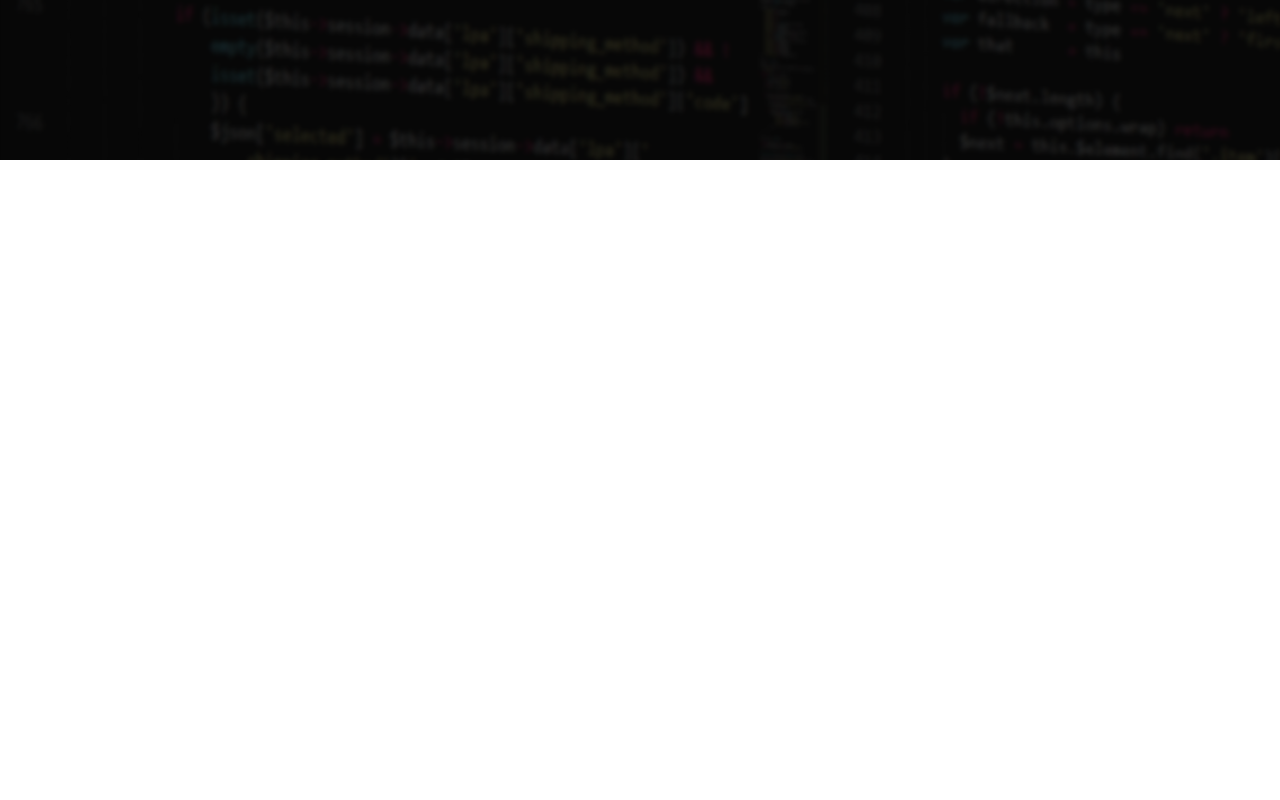
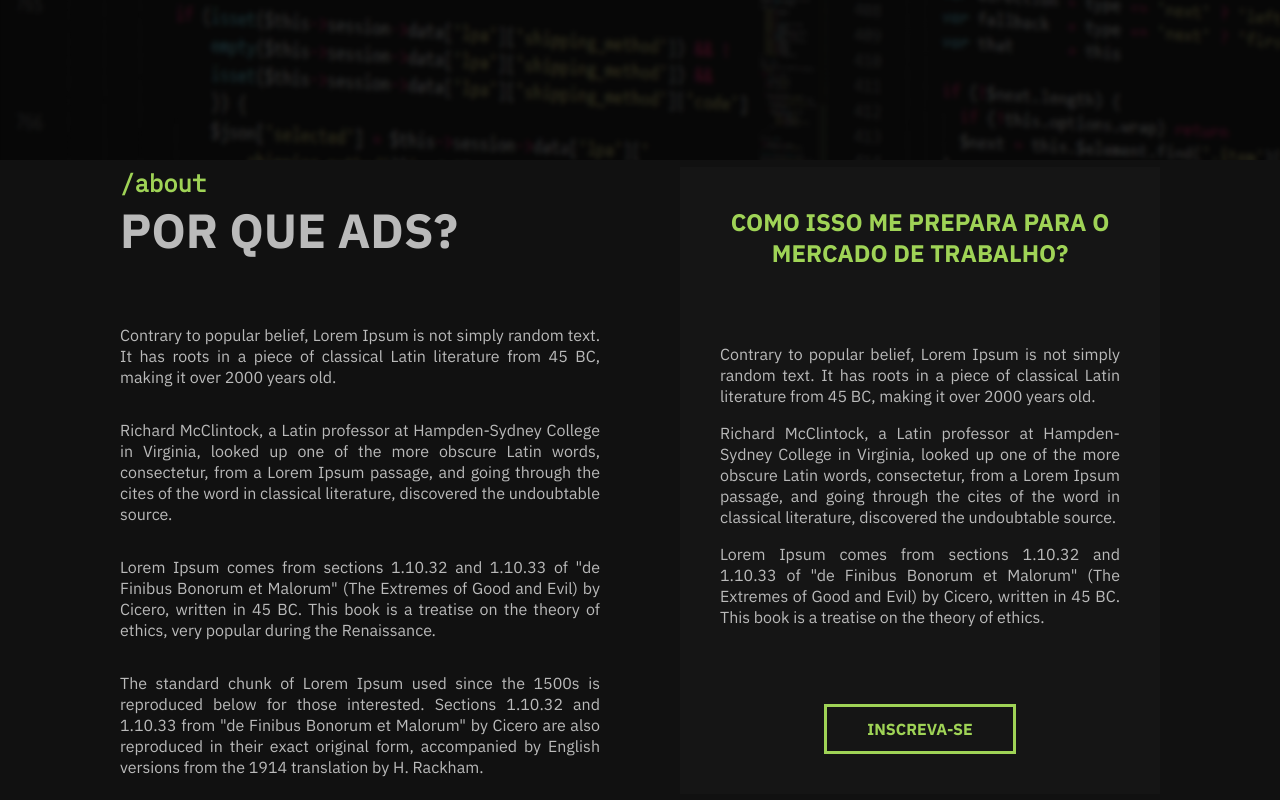
Before and after one commit to luan-hubner/ads-interdisciplinar, a Next.js app: page / in a window 1280 px wide. Shown: the part 640-1440 px from the top of the page. Before the commit the page ends 800 px from the top, so only its background shows below. Built offline with nearby package versions, Linux system fonts and the light colour scheme.

Commit message:
feat: add information section

```diff
--- a/pages/index.tsx
+++ b/pages/index.tsx
@@ -12,7 +12,10 @@ export default function Home() {
     <div>
       <Head>
         <title>ADS - UNIFASIPE</title>
-        <meta name="description" content="Análise e Desenvolvimento de Sistemas - UNIFASIPE" />
+        <meta
+          name="description"
+          content="Análise e Desenvolvimento de Sistemas - UNIFASIPE"
+        />
         <link rel="icon" href="/favicon.ico" />
       </Head>
 
@@ -26,7 +29,9 @@ export default function Home() {
             </h1>
 
             <div className={styles.apresentation}>
-              <p> Preparando você para o mercado de trabalho com uma metodologia
+              <p>
+                {' '}
+                Preparando você para o mercado de trabalho com uma metodologia
                 focada em <span className={styles.bold__text}>hands-on</span> e
                 com muito <span className={styles.bold__text}>networking</span>.
               </p>
@@ -36,6 +41,79 @@ export default function Home() {
             </div>
           </div>
         </section>
+
+        <section className={styles.information}>
+          <div className={styles.container}>
+            <div className={styles.about__course}>
+              <div className={styles.section__header}>
+                <h5>/about</h5>
+                <h1>POR QUE ADS?</h1>
+              </div>
+
+              <div className={styles.text}>
+                <p>
+                  Contrary to popular belief, Lorem Ipsum is not simply random
+                  text. It has roots in a piece of classical Latin literature
+                  from 45 BC, making it over 2000 years old.
+                </p>
+
+                <p>
+                  Richard McClintock, a Latin professor at Hampden-Sydney
+                  College in Virginia, looked up one of the more obscure Latin
+                  words, consectetur, from a Lorem Ipsum passage, and going
+                  through the cites of the word in classical literature,
+                  discovered the undoubtable source.
+                </p>
+
+                <p>
+                  Lorem Ipsum comes from sections 1.10.32 and 1.10.33 of "de
+                  Finibus Bonorum et Malorum" (The Extremes of Good and Evil) by
+                  Cicero, written in 45 BC. This book is a treatise on the
+                  theory of ethics, very popular during the Renaissance.
+                </p>
+
+                <p>
+                  The standard chunk of Lorem Ipsum used since the 1500s is
+                  reproduced below for those interested. Sections 1.10.32 and
+                  1.10.33 from "de Finibus Bonorum et Malorum" by Cicero are
+                  also reproduced in their exact original form, accompanied by
+                  English versions from the 1914 translation by H. Rackham.
+                </p>
+              </div>
+            </div>
+
+            <div className={styles.section__caller}>
+              <h1>COMO ISSO ME PREPARA PARA O MERCADO DE TRABALHO?</h1>
+
+              <div className={styles.text}>
+                <p>
+                  Contrary to popular belief, Lorem Ipsum is not simply random
+                  text. It has roots in a piece of classical Latin literature
+                  from 45 BC, making it over 2000 years old.
+                </p>
+
+                <p>
+                  Richard McClintock, a Latin professor at Hampden-Sydney
+                  College in Virginia, looked up one of the more obscure Latin
+                  words, consectetur, from a Lorem Ipsum passage, and going
+                  through the cites of the word in classical literature,
+                  discovered the undoubtable source.
+                </p>
+
+                <p>
+                  Lorem Ipsum comes from sections 1.10.32 and 1.10.33 of "de
+                  Finibus Bonorum et Malorum" (The Extremes of Good and Evil) by
+                  Cicero, written in 45 BC. This book is a treatise on the
+                  theory of ethics.
+                </p>
+              </div>
+
+              <button className={styles.default__button}>
+                <span>INSCREVA-SE</span>
+              </button>
+            </div>
+          </div>
+        </section>
       </main>
     </div>
   )
--- a/styles/Home.module.css
+++ b/styles/Home.module.css
@@ -1,15 +1,37 @@
 .container {
   max-width: 1080px;
+}
+
+.default__button {
+  background: none;
+  display: flex;
+  justify-content: center;
+  align-items: center;
+  border: 3px solid var(--contrast-color);
+  padding: 0.75rem 2.5rem;
+  transition: 200ms ease-in all;
+  cursor: pointer;
+}
+
+.default__button:hover {
+  background-color: var(--contrast-color);
+}
+
+.default__button:hover span {
+  color: var(--background-default);
+}
+
+.default__button span {
+  font-family: IBM_SANS_BOLD;
+  font-size: 1rem;
+  color: var(--contrast-color);
 }
 
 .main .introduction {
   min-height: 100vh;
   background-image: url('../assets/images/introduction-bg.png');
-}
-
-.main .introduction {
   display: flex;
-  justify-content: center ;
+  justify-content: center;
   align-items: center;
 }
 
@@ -65,3 +87,80 @@
 .main .introduction .apresentation button:hover span {
   color: var(--background-default);
 }
+
+/* ------------------------------------------------------ */
+
+.main .information {
+  min-height: 80vh;
+  display: flex;
+  justify-content: center;
+  align-items: center;
+}
+
+.main .information .container {
+  display: flex;
+  column-gap: 5rem;
+}
+
+.main .information .about__course {
+  display: flex;
+  flex-direction: column;
+}
+
+.main .information .about__course .section__header {
+  display: flex;
+  flex-direction: column;
+  margin-bottom: 3rem;
+}
+
+.main .information .about__course .section__header h5 {
+  font-family: IBM_MONO_REGULAR;
+  font-size: 1.5rem;
+  color: var(--contrast-color);
+}
+
+.main .information .about__course .section__header h1 {
+  font-family: IBM_SANS_BOLD;
+  font-size: 3rem;
+  color: var(--text-color);
+}
+
+.main .information .about__course .text {
+  display: flex;
+  flex-direction: column;
+  max-width: 30rem;
+}
+
+.main .information .about__course .text p {
+  font-family: IBM_SANS_REGULAR;
+  font-size: 1rem;
+  color: var(--text-color);
+  text-align: justify;
+  line-height: 21px;
+}
+
+.main .information .section__caller {
+  max-width: 30rem;
+  background-color: var(--light-background-default);
+  padding: 2.5rem;
+  display: flex;
+  flex-direction: column;
+  justify-content: space-between;
+  align-items: center;
+  text-align: center;
+}
+
+.main .information .section__caller h1 {
+  font-family: IBM_SANS_BOLD;
+  font-size: 1.5rem;
+  line-height: 31px;
+  color: var(--contrast-color);
+}
+
+.main .information .section__caller p {
+  font-family: IBM_SANS_REGULAR;
+  font-size: 1rem;
+  color: var(--text-color);
+  text-align: justify;
+  line-height: 21px;
+}
--- a/styles/globals.css
+++ b/styles/globals.css
@@ -5,6 +5,18 @@ body {
   font-family: -apple-system, BlinkMacSystemFont, Segoe UI, Roboto, Oxygen,
     Ubuntu, Cantarell, Fira Sans, Droid Sans, Helvetica Neue, sans-serif;
   font-size: 16px;
+}
+
+h1,
+h2,
+h3,
+h4,
+h5 {
+  margin: 0;
+}
+
+section {
+  background-color: var(--background-default);
 }
 
 a {
@@ -17,9 +29,10 @@ a {
 }
 
 :root {
-  --text-color: #BABABA;
-  --contrast-color: #9FD356;
+  --text-color: #bababa;
+  --contrast-color: #9fd356;
   --background-default: #111111;
+  --light-background-default: #151515;
   --background-hover-default: #202020;
 }
 
```
